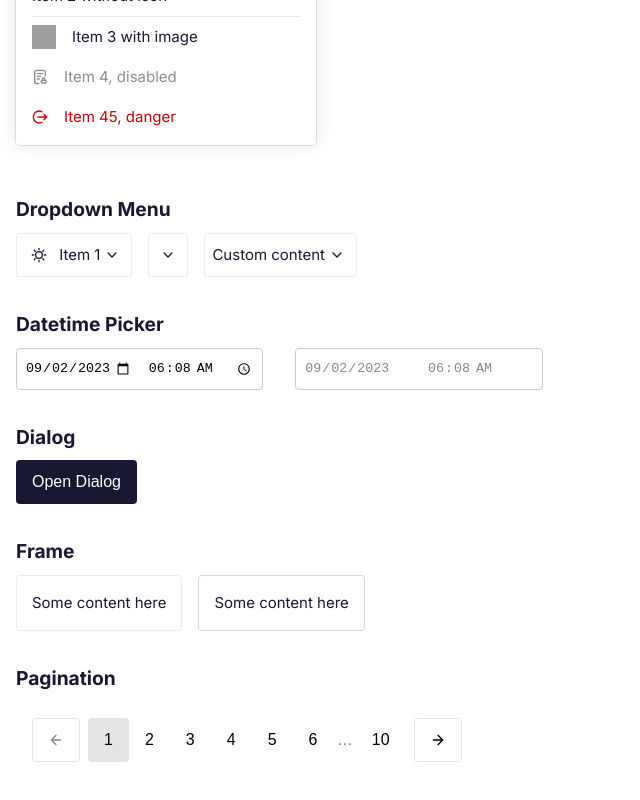
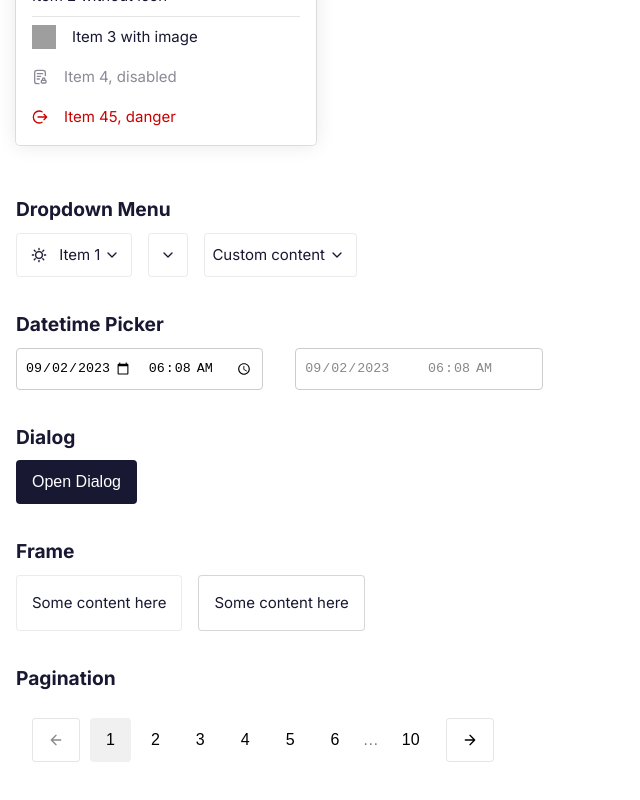
Before and after one commit to quail-ink/quail-ui, a Vue app: page / in a window 1280 px wide. Shown: the part 1803-2603 px from the top of the page, without its empty margins (0-640 px from the left). Built offline with nearby package versions, Linux system fonts and the light colour scheme; grey boxes are pictures that could not be loaded.

Commit message:
update style

```diff
--- a/src/components/common/QPagination.vue
+++ b/src/components/common/QPagination.vue
@@ -116,6 +116,8 @@ function gotoPage(ix: any, item:any ) {
     padding: 0 0.5rem;
   }
   .page-indicator {
+    margin-left: 1px;
+    margin-right: 1px;
     &[disabled] {
       opacity: 0.5;
       border: none;
@@ -123,7 +125,7 @@ function gotoPage(ix: any, item:any ) {
       padding-right: 0.2rem;
     }
     &.active {
-      background-color: rgba(0, 0, 0, 0.1);
+      background-color: rgba(0, 0, 0, 0.06);
     }
   }
 }
```
